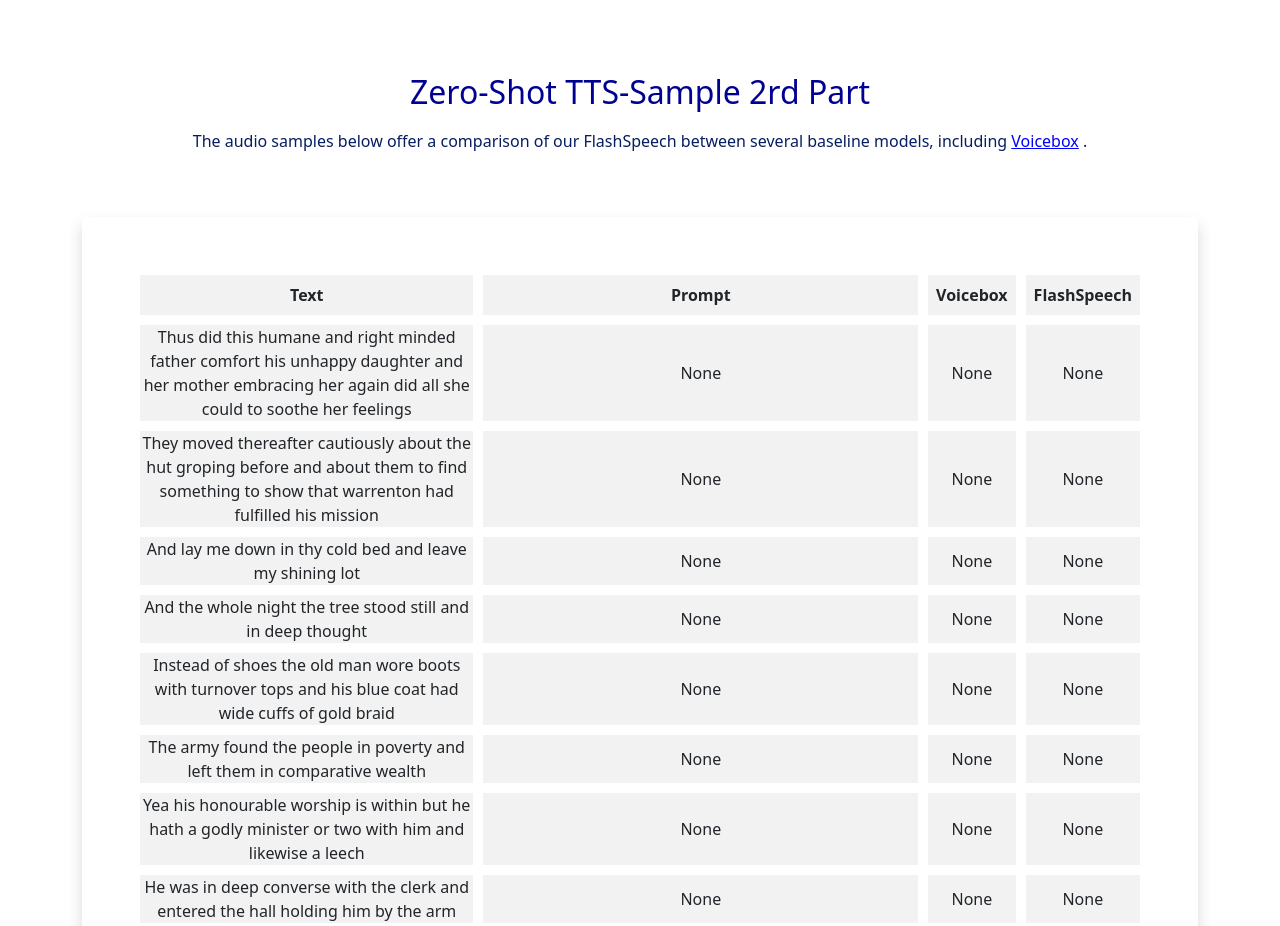
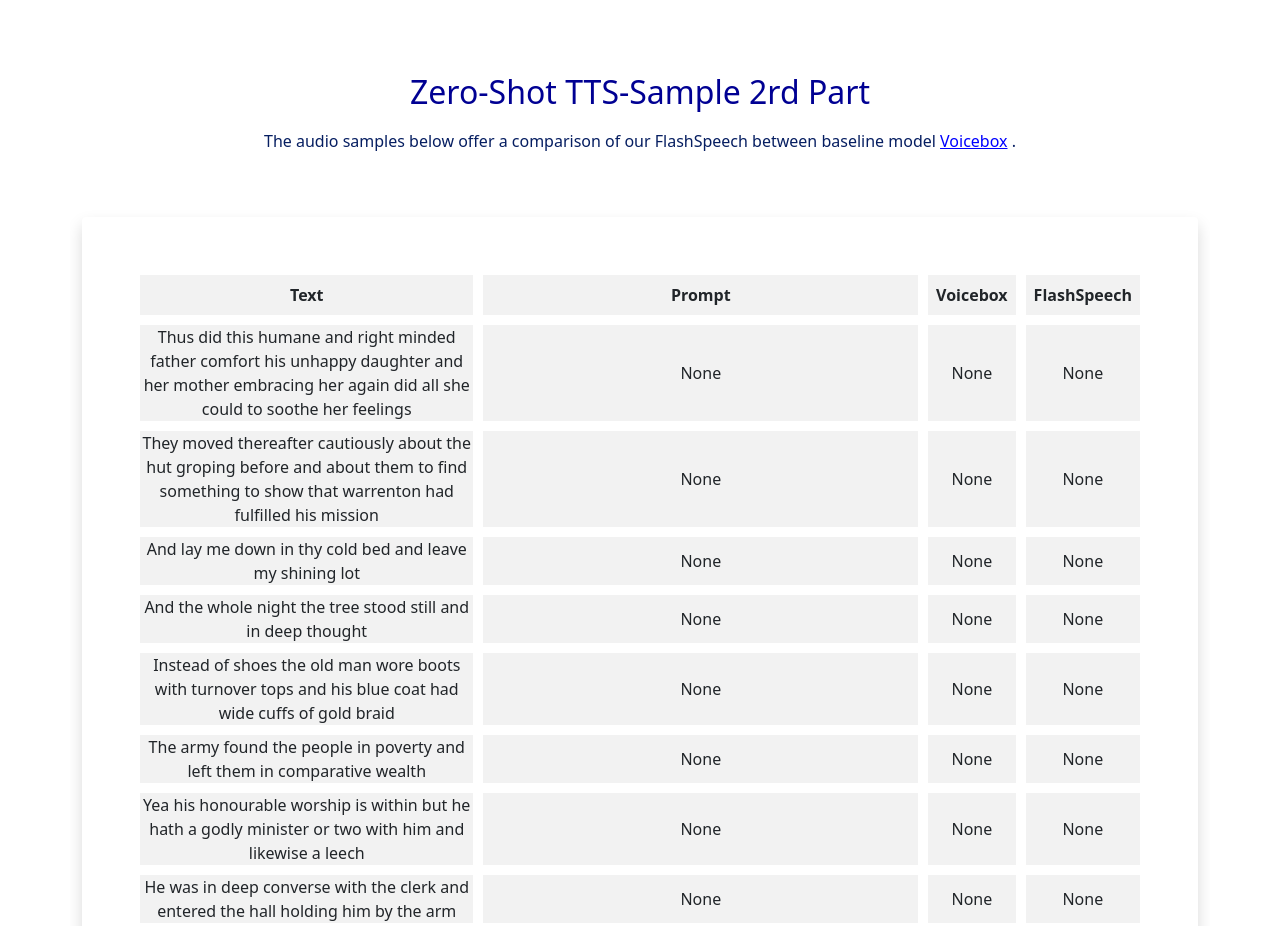
Before and after one commit to flashspeech/flashspeech.github.io, a plain HTML site: page index.html in a window 1280 px wide. Shown: the part 2100-3026 px from the top of the page. Drawn offline with nearby package versions, Linux system fonts and the light colour scheme; some packages are replaced by stand-ins of ours.

Commit message:
Update index.html

```diff
--- a/index.html
+++ b/index.html
@@ -188,7 +188,7 @@
 
 
 <h2 id="TTS" style="text-align:center;"><font color="000093">Zero-Shot TTS-Sample 2rd Part</font></h2>
-  <p style="text-align: center; color: #061E61">The audio samples below offer a comparison of our FlashSpeech between several baseline models, including <a href="https://voicebox.metademolab.com/zs_tts.html" style="color: #0000FF; text-decoration: underline;">Voicebox</a>
+  <p style="text-align: center; color: #061E61">The audio samples below offer a comparison of our FlashSpeech between  baseline model  <a href="https://voicebox.metademolab.com/zs_tts.html" style="color: #0000FF; text-decoration: underline;">Voicebox</a>
 
 
     .</p>
```
